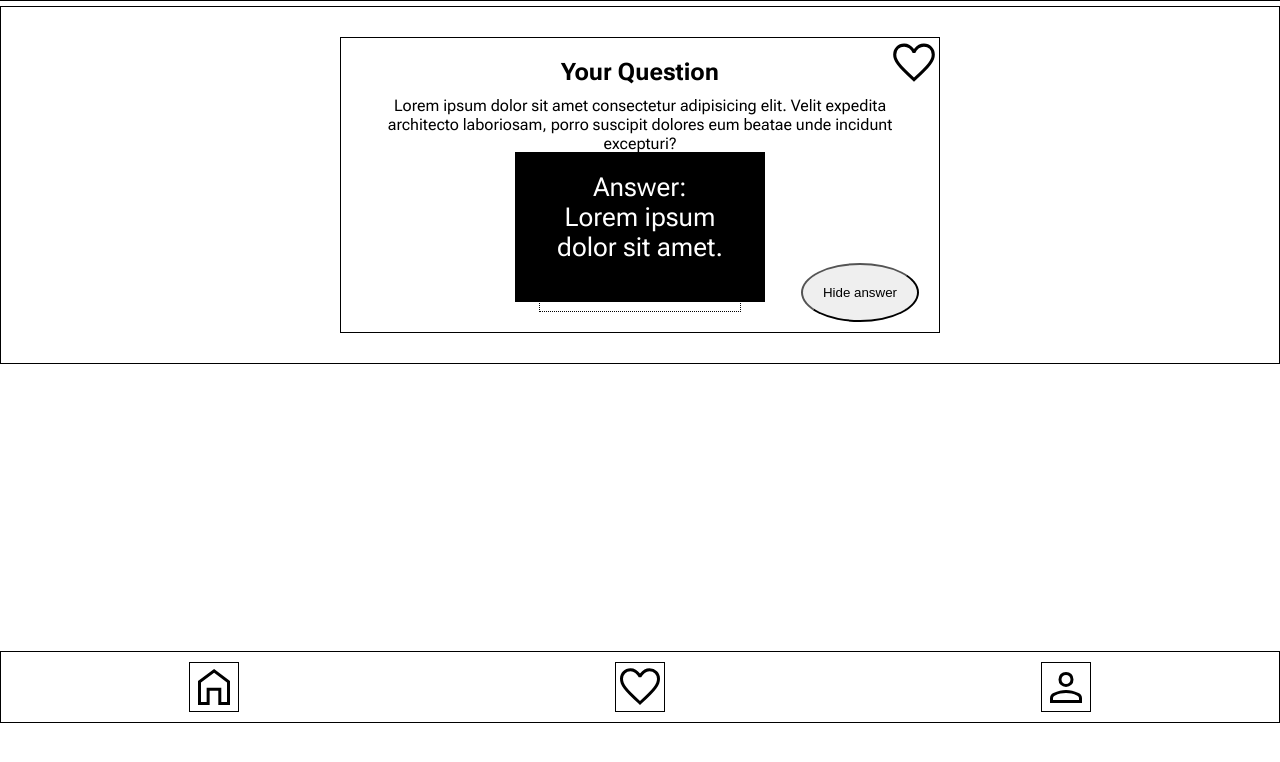
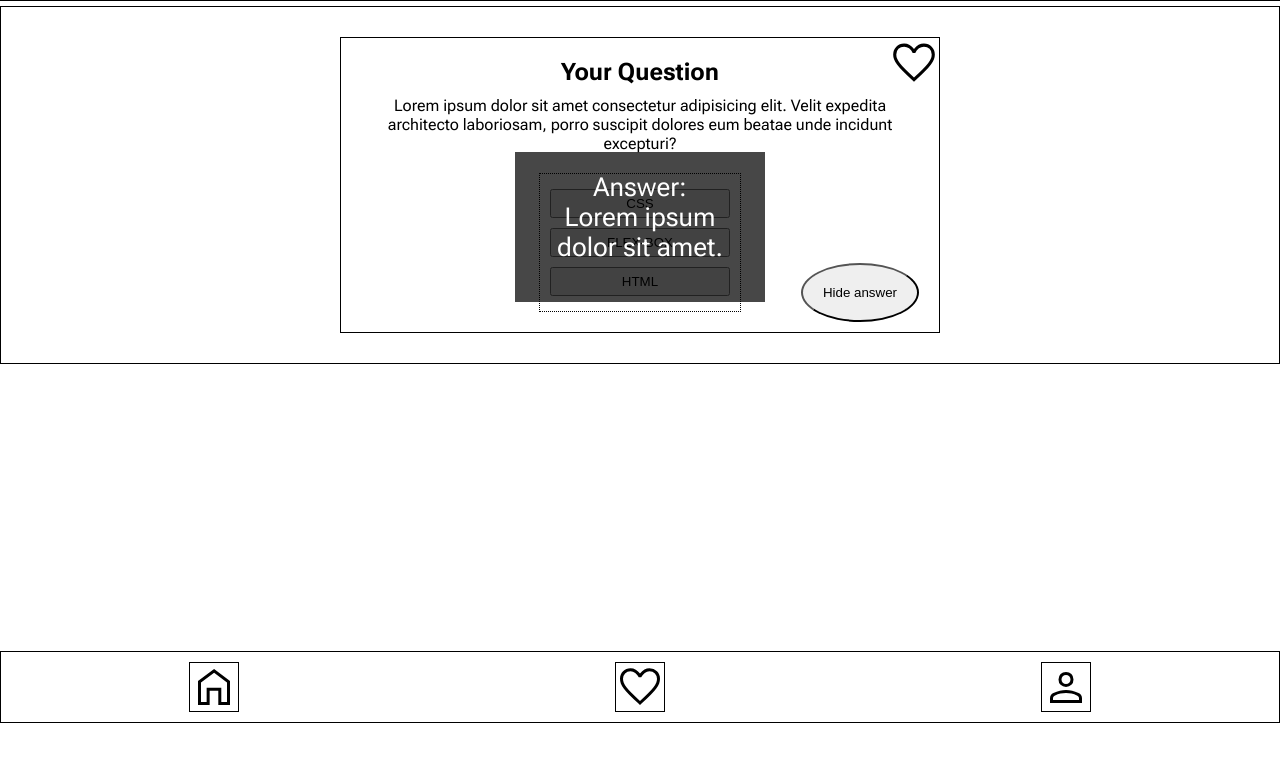
Before and after one commit to Murci2022/quiz-app07.08.-18-33, a plain HTML site: page index.html in a window 1280 px wide. Both pictures are taken after a click on the button "Show Answer". Shown: the part 74-836 px from the top of the page. Drawn offline with Linux system fonts and the light colour scheme; a web font is replaced by a local one.

Commit message:
add transparency to div-answer

```diff
--- a/elements/css/main.css
+++ b/elements/css/main.css
@@ -65,7 +65,7 @@ section {
   bottom: 30px;
   font-size: 26px;
   color: white;
-  background: black;
+  background: rgba(0, 0, 0, 0.723);
   height: 150px;
   width: 250px;
 }
```
